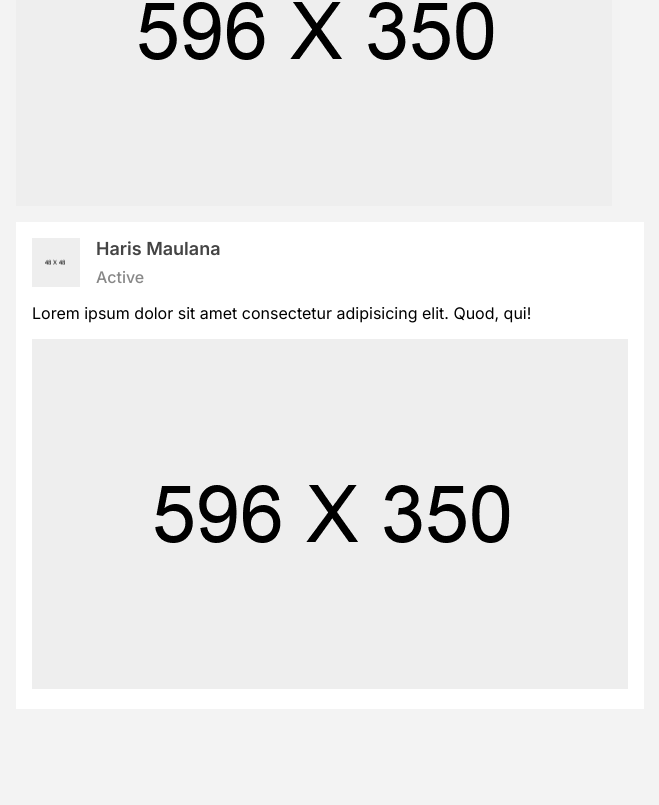
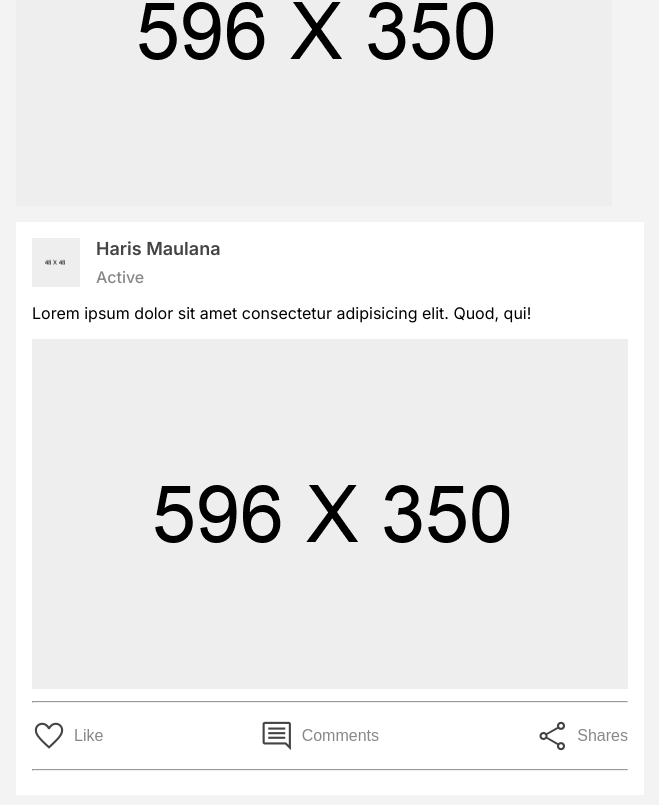
Before and after one commit to Haris-mlna/andaru-partners, a React (Create React App) app: page / in a window 1280 px wide. Shown: the part 3019-3824 px from the top of the page, without its empty margins (34-693 px from the left). Before the commit the page ends 3738 px from the top, so only its background shows below. Built offline with nearby package versions, Linux system fonts and the light colour scheme.

Commit message:
update feed page

```diff
--- a/src/components/Atom/button/button.jsx
+++ b/src/components/Atom/button/button.jsx
@@ -21,10 +21,10 @@ const ButtonInvite = ({text}) => {
   return <button className={styles.buttonInvite}>{text}</button>
 }
 
-const Actionpost = ({text, size, title , new_className}) => {
+const Actionpost = ({text, size, title , new_className, fs}) => {
 
   return(
-    <button className={`${styles.actionPost} ${new_className}`} ><IconsFA size={size} title={title} new_className={new_className}/> {text} </button>
+    <button style={{fontSize:fs}} className={`${styles.actionPost} ${new_className}`} ><IconsFA size={size} title={title} new_className={new_className}/> {text} </button>
   )
 }
 
--- a/src/components/Atom/button/button.module.css
+++ b/src/components/Atom/button/button.module.css
@@ -92,7 +92,6 @@
   font-size: 16px;
   color: var(  --para-1st-color);
   background-color: transparent;
-  width: 10rem;
   padding: 0.5rem 0;
   border: none;
   display: flex;
--- a/src/components/Organism/feed/feed.jsx
+++ b/src/components/Organism/feed/feed.jsx
@@ -1,6 +1,10 @@
 import styles from "./feed.module.css";
-import { AvatarSidebar, PostImage } from "../../Atom/image-placeholder/image-placeholder";
+import {
+  AvatarSidebar,
+  PostImage,
+} from "../../Atom/image-placeholder/image-placeholder";
 import { Atag181, Ptag18, Span16 } from "../../Atom/text/text";
+import { Actionpost } from "../../Atom/button/button";
 const Feed = () => {
   return (
     <div className={styles.feed}>
@@ -19,8 +23,20 @@ const Feed = () => {
         />
       </div>
       <div className={styles.imgpost}>
-        <PostImage/>
+        <PostImage />
       </div>
+      <hr />
+      <div className={styles.actionpost}>
+        <Actionpost fs={16} size={"large"} title={"favorite"} text={"Like"} />
+        <Actionpost
+          fs={16}
+          size={"large"}
+          title={"comment"}
+          text={"Comments"}
+        />
+        <Actionpost fs={16} size={"large"} title={"share"} text={"Shares"} />
+      </div>
+      <hr />
     </div>
   );
 };
--- a/src/components/Organism/feed/feed.module.css
+++ b/src/components/Organism/feed/feed.module.css
@@ -14,3 +14,8 @@
     flex-direction: column;
     gap: 0.5rem;
 }
+
+.actionpost{
+    display: flex;
+    justify-content: space-between;
+}
--- a/src/pages/home/home.js
+++ b/src/pages/home/home.js
@@ -59,7 +59,7 @@ const Home = () => {
         <Atag16 link={'#'} text={'a tag 16'}/>
         <H4tag text={'h4 tag'}/>
         <H6tag text={'h6 tag'}/>
-        <Span16 text={'test'}/>
+        <Span16 text={'span 16'}/>
         <Actionpost title={'favorite'} text={'Like'} new_className={styles.actionpost}/>
         <Actionpost title={'comment'} text={'Comments'} new_className={styles.actionpost}/>
         <Actionpost title={'share'} text={'share'} new_className={styles.actionpost}/>
```
